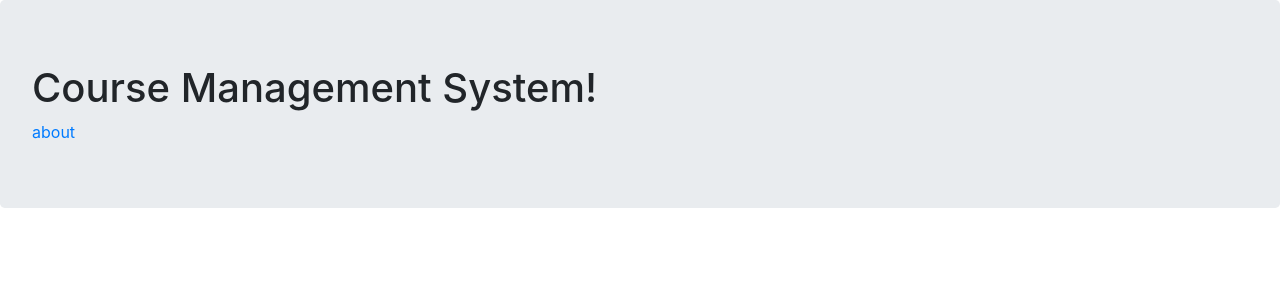
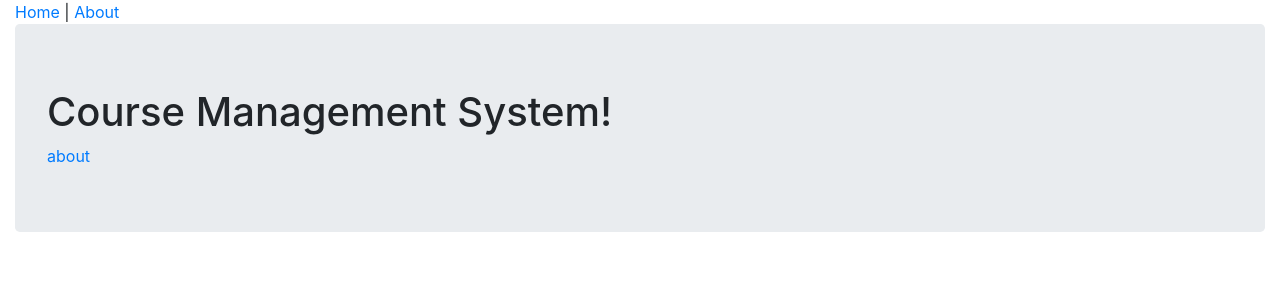
Before and after one commit to UcheSylvester/course-store, a React (Create React App) app: page / in a window 1280 px wide. Shown: the top 300 px of the page. Built offline with nearby package versions, Linux system fonts and the light colour scheme.

Commit message:
adding header for routing

```diff
--- a/src/App.js
+++ b/src/App.js
@@ -1,11 +1,22 @@
 import React from 'react'
 import AboutPage from './pages/about-page/about-page.component';
 import HomePage from './pages/homepage/homepage.component';
+import Header from './components/header/header.component';
 
 const App = () => {
-  const route = window.location.pathname;
 
-  return route === '/about' ? <AboutPage /> : <HomePage />
+  const getPage = () => {
+    const route = window.location.pathname;
+    return route === '/about' ? <AboutPage /> : <HomePage />
+  }
+  return (
+    <div className="container-fluid">
+      <Header />
+      {getPage()}
+    </div>
+  )
+
+
 }
 
 export default App;
--- /dev/null
+++ b/src/components/header/header.component.jsx
@@ -0,0 +1,9 @@
+import React from "react";
+
+const Header = () => (
+  <nav>
+    <a href="/">Home</a> | <a href="about">About</a>
+  </nav>
+);
+
+export default Header;
```
